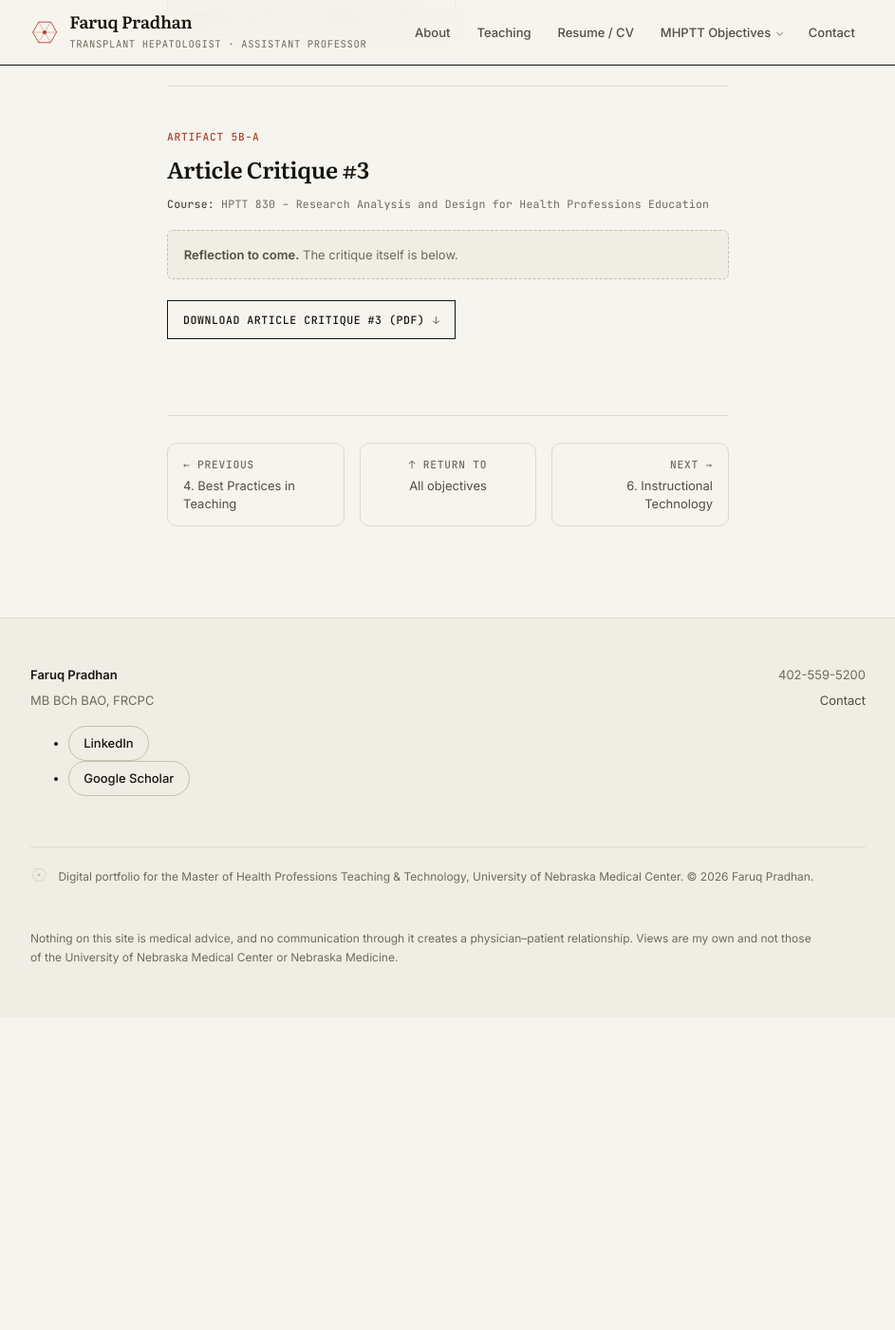
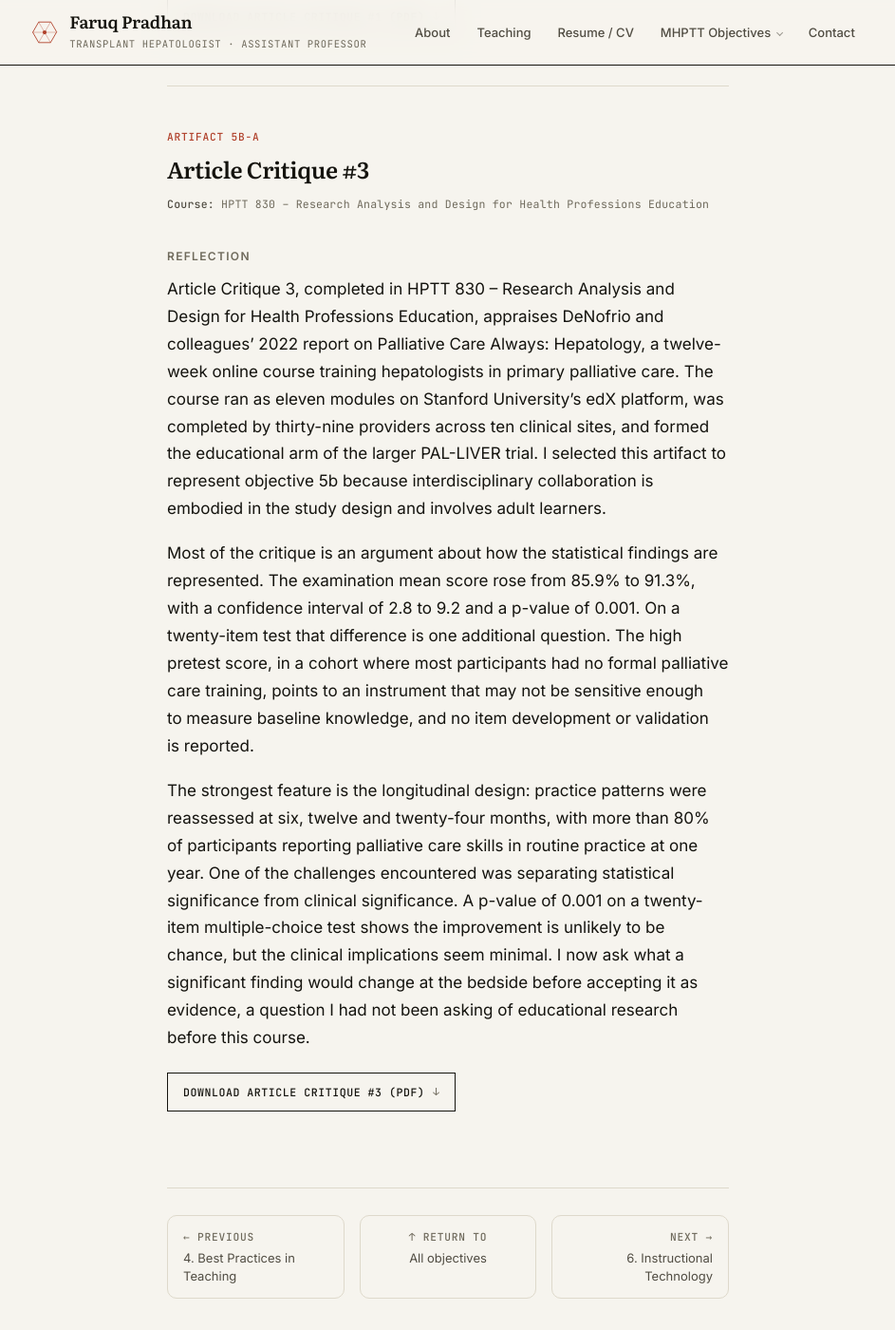
Before and after one commit to fpradhan/fpradhan.github.io, a Jekyll site: the page built from _competencies/5-research.md, in a window 1280 px wide and 1400 px high, scrolled down 2932 px. Shown: the whole window at 95% size, without its empty margins (168-1111 px from the left). Built offline with Jekyll 4.4.1, drawn with Linux system fonts in a browser that asks for light colours; before the commit the page ends 4003 px from its top, so only the background shows below that.

Commit message:
Add the 5b-A reflection
Faruq's text goes in verbatim, replacing the "reflection to come" note.
270 words, objective 5's third artifact and the first on the 5b half.

Every figure checks against the critique: the 12-week course, 11 modules,
edX, 39 providers, 10 clinical sites, 85.9% to 91.3%, the 2.8 to 9.2
interval, p of 0.001, the 20-item test and the 80% at one year.

Co-Authored-By: Claude Opus 5 <noreply@anthropic.com>
Claude-Session: https://claude.ai/code/session_01SajNJDGDkt5q5fCgsPRcNk

```diff
--- a/_competencies/5-research.md
+++ b/_competencies/5-research.md
@@ -127,7 +127,30 @@ is to extend the Enhanced Medical Education Track beyond medical school into res
 **Course:** HPTT 830 – Research Analysis and Design for Health Professions Education
 {: .meta}
 
-<p class="todo"><strong>Reflection to come.</strong> The critique itself is below.</p>
+### Reflection
+
+Article Critique 3, completed in HPTT 830 – Research Analysis and Design for Health Professions
+Education, appraises DeNofrio and colleagues’ 2022 report on Palliative Care Always: Hepatology, a
+twelve-week online course training hepatologists in primary palliative care. The course ran as
+eleven modules on Stanford University’s edX platform, was completed by thirty-nine providers
+across ten clinical sites, and formed the educational arm of the larger PAL-LIVER trial. I
+selected this artifact to represent objective 5b because interdisciplinary collaboration is
+embodied in the study design and involves adult learners.
+
+Most of the critique is an argument about how the statistical findings are represented. The
+examination mean score rose from 85.9% to 91.3%, with a confidence interval of 2.8 to 9.2 and a
+p-value of 0.001. On a twenty-item test that difference is one additional question. The high
+pretest score, in a cohort where most participants had no formal palliative care training, points
+to an instrument that may not be sensitive enough to measure baseline knowledge, and no item
+development or validation is reported.
+
+The strongest feature is the longitudinal design: practice patterns were reassessed at six, twelve
+and twenty-four months, with more than 80% of participants reporting palliative care skills in
+routine practice at one year. One of the challenges encountered was separating statistical
+significance from clinical significance. A p-value of 0.001 on a twenty-item multiple-choice test
+shows the improvement is unlikely to be chance, but the clinical implications seem minimal. I now
+ask what a significant finding would change at the bedside before accepting it as evidence, a
+question I had not been asking of educational research before this course.
 
 <p><a class="dl" href="{{ '/assets/artifacts/hptt830-article-critique-3.pdf' | relative_url }}" rel="noopener" target="_blank">Download article critique #3 (PDF)<span class="sr-only"> (opens in a new tab)</span></a></p>
 
```
